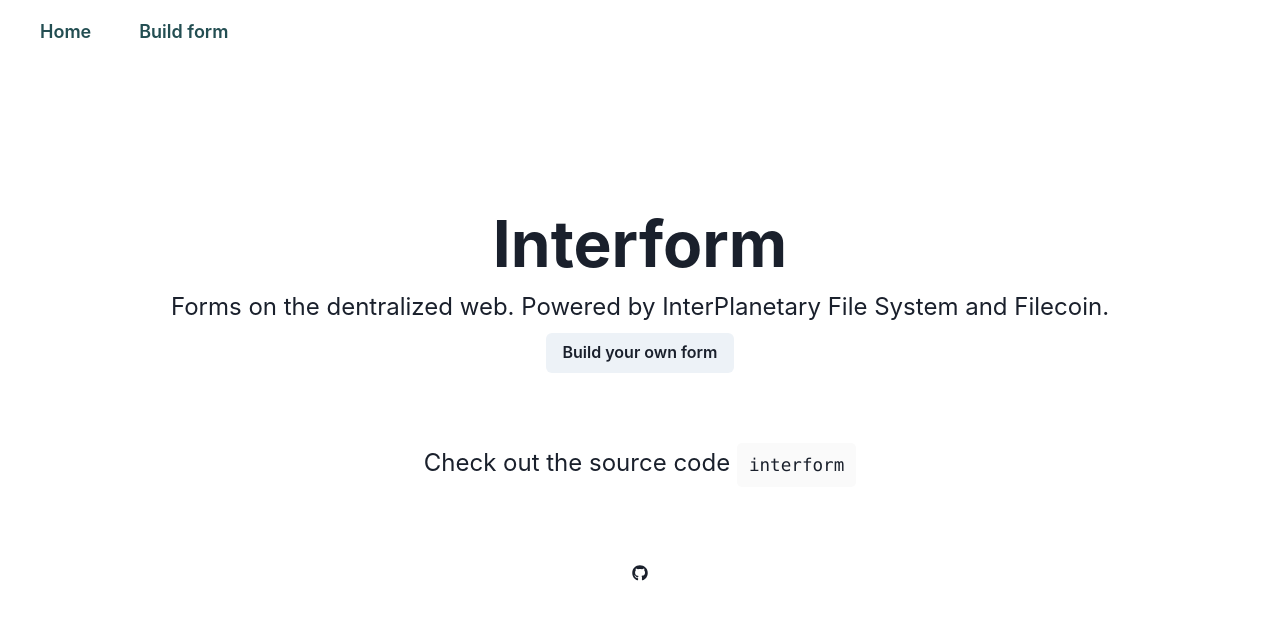
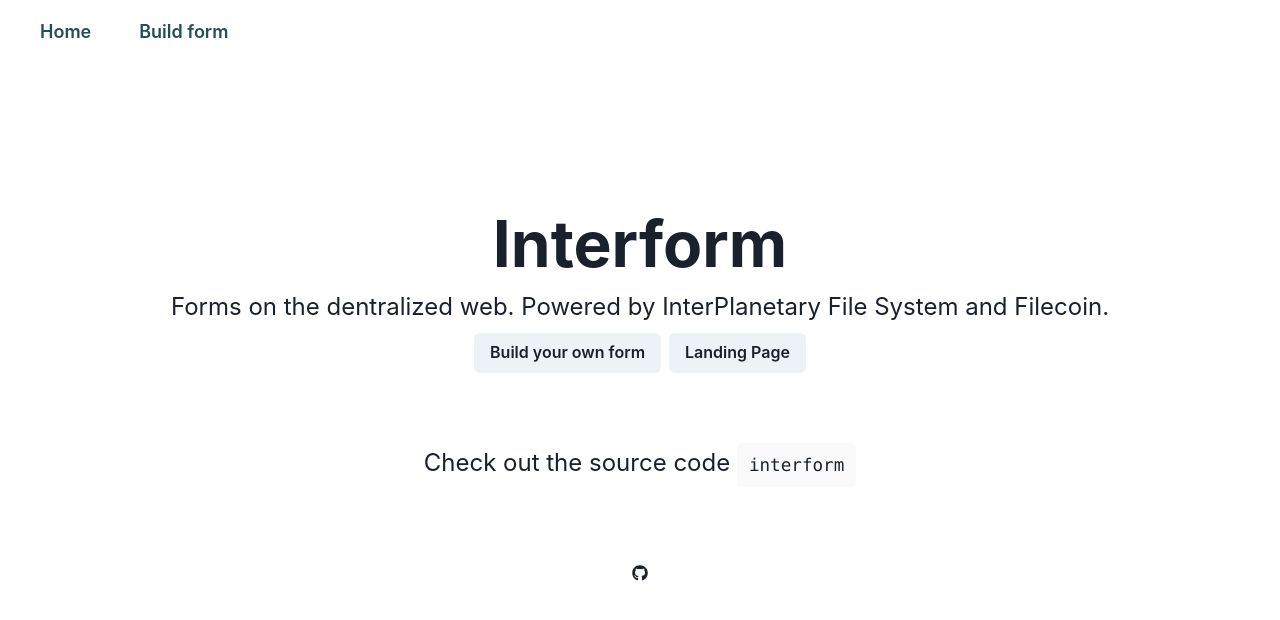
Before and after one commit to interform-open-web/interform, a Next.js app in the folder frontend/: page / in a window 1280 px wide. Shown: the top 620 px of the page. Built offline with nearby package versions, Linux system fonts and the light colour scheme.

Commit message:
backlink to landing page

```diff
--- a/frontend/pages/index.tsx
+++ b/frontend/pages/index.tsx
@@ -1,4 +1,4 @@
-import { Button, IconButton, Text, VStack } from '@chakra-ui/react'
+import { Button, HStack, IconButton, Text, VStack } from '@chakra-ui/react'
 import type { NextPage } from 'next'
 import { FaGithub } from 'react-icons/fa'
 import styles from '@styles/Home.module.css'
@@ -16,16 +16,21 @@
             <Text fontSize='1.5rem'>
               {`Forms on the dentralized web. Powered by InterPlanetary File System and Filecoin.`}
             </Text>
-            <Link href="/builder">
-              <Button>Build your own form</Button>
-            </Link>
+            <HStack gap={2}>
+              <Link href="/builder">
+                <Button>Build your own form</Button>
+              </Link>
+              <Link href="https://www.interform.app/">
+                <Button>Landing Page</Button>
+              </Link>
+            </HStack>
             <p className={styles.description}>
               Check out the source code{' '}
-              <a href="https://github.com/straightupjac/interform" target="_blank" rel="noreferrer">
+              <a href="https://github.com/interform-open-web/interform" target="_blank" rel="noreferrer">
                 <code className={styles.code}>interform</code>
               </a>
             </p>
-            <a href="https://github.com/straightupjac/interform" rel="noreferrer" target="_blank" >
+            <a href="https://github.com/interform-open-web/interform" rel="noreferrer" target="_blank" >
               <IconButton
                 aria-label="github icon"
                 colorScheme="dark"
```
